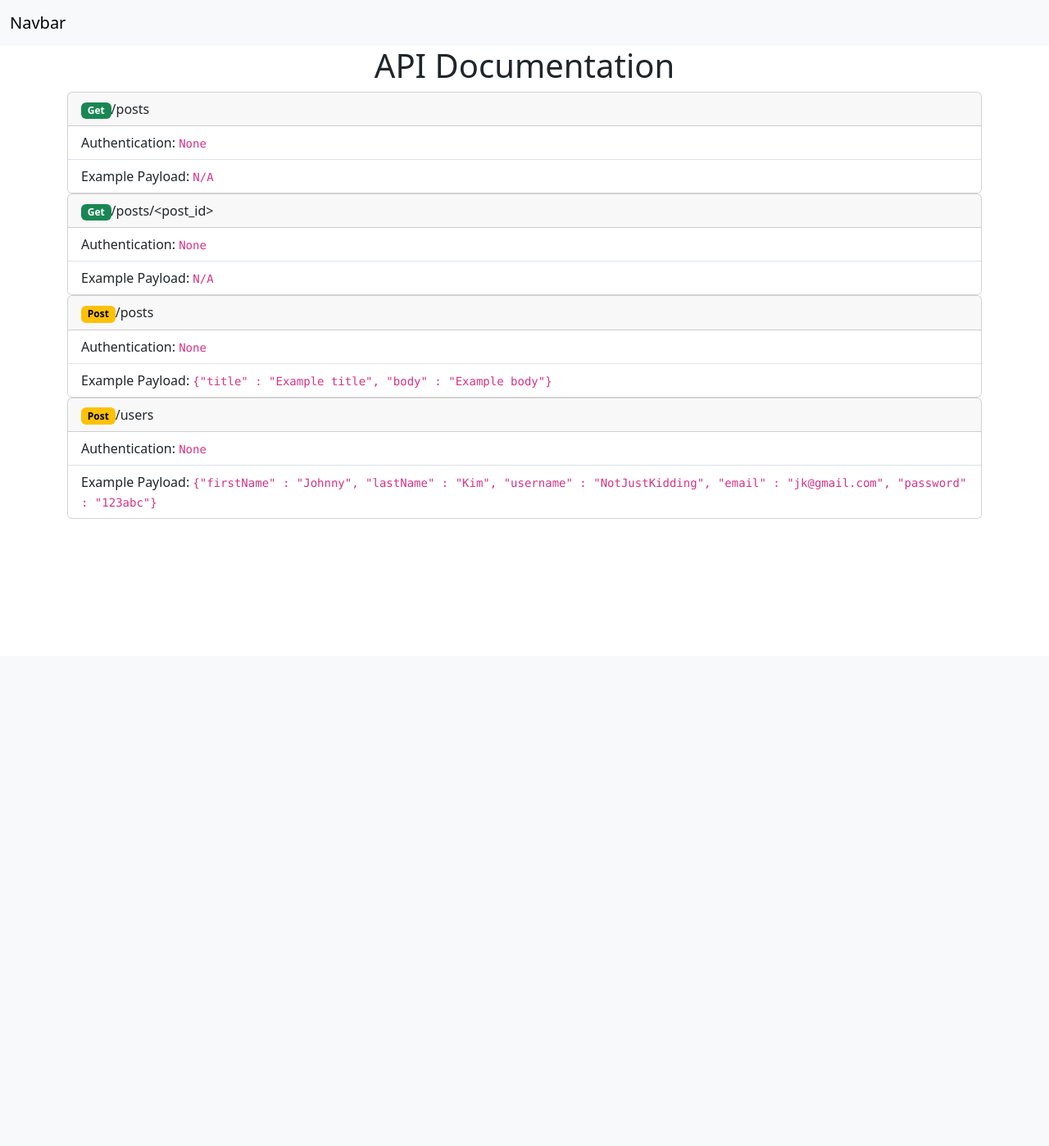
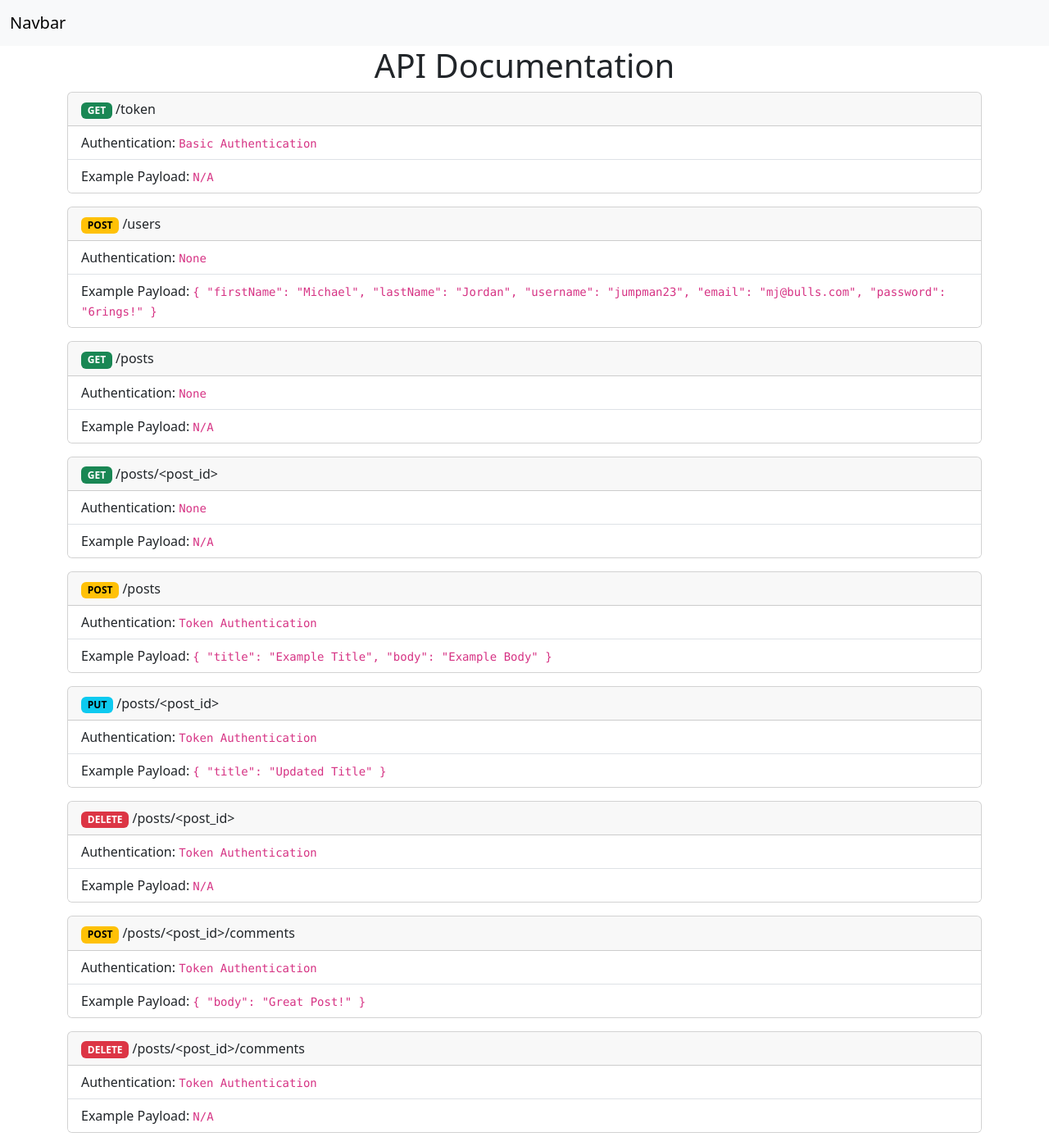
Before and after one commit to aidankahng/ct-06-flask-blog-api, a Flask app: page / in a window 1280 px wide. Shown: the whole page at 82% size. Before the commit the page ends 633 px from the top, so only its background shows below. Run offline with Flask 3, Linux system fonts and the light colour scheme.

Commit message:
updated main doc page

```diff
--- a/app/templates/index.html
+++ b/app/templates/index.html
@@ -1,6 +1,4 @@
-{% extends "layout.html" %}
-
-{% block body %}
+{% extends "layout.html" %} {% block body %}
 
 <div class="container">
     <div class="row">
@@ -8,48 +6,172 @@
             <h1 class="text-center">API Documentation</h1>
         </div>
     </div>
+
     <div class="row">
+        <!-- Get Token -->
         <div class="col-12">
-                <div class="card">
+            <div class="card mb-3">
                 <div class="card-header">
-                    <span class="badge text-bg-success">Get</span>/posts
+                    <span class="badge text-bg-success">GET</span> /token
                 </div>
                 <ul class="list-group list-group-flush">
-                        <li class="list-group-item">Authentication: <code>None</code></li>
-                        <li class="list-group-item">Example Payload: <code>N/A</code> </li>
+                    <li class="list-group-item">
+                        Authentication: <code>Basic Authentication</code>
+                    </li>
+                    <li class="list-group-item">
+                        Example Payload: <code>N/A</code>
+                    </li>
                 </ul>
             </div>
         </div>
+
+        <!-- Create User -->
         <div class="col-12">
-                <div class="card">
+            <div class="card mb-3">
                 <div class="card-header">
-                    <span class="badge text-bg-success">Get</span>/posts/&lt;post_id&gt;
+                    <span class="badge text-bg-warning">POST</span> /users
                 </div>
                 <ul class="list-group list-group-flush">
-                        <li class="list-group-item">Authentication: <code>None</code></li>
-                        <li class="list-group-item">Example Payload: <code>N/A</code> </li>
+                    <li class="list-group-item">
+                        Authentication: <code>None</code>
+                    </li>
+                    <li class="list-group-item">
+                        Example Payload:
+                        <code
+                            >{ "firstName": "Michael", "lastName": "Jordan",
+                            "username": "jumpman23", "email": "mj@bulls.com",
+                            "password": "6rings!" }</code
+                        >
+                    </li>
                 </ul>
             </div>
         </div>
+
+        <!-- Get Posts -->
         <div class="col-12">
-                <div class="card">
+            <div class="card mb-3">
                 <div class="card-header">
-                    <span class="badge text-bg-warning">Post</span>/posts
+                    <span class="badge text-bg-success">GET</span> /posts
                 </div>
                 <ul class="list-group list-group-flush">
-                        <li class="list-group-item">Authentication: <code>None</code></li>
-                        <li class="list-group-item">Example Payload: <code>{"title" : "Example title", "body" : "Example body"}</code> </li>
+                    <li class="list-group-item">
+                        Authentication: <code>None</code>
+                    </li>
+                    <li class="list-group-item">
+                        Example Payload: <code>N/A</code>
+                    </li>
                 </ul>
             </div>
         </div>
+
+        <!-- Get Post -->
         <div class="col-12">
-                <div class="card">
+            <div class="card mb-3">
                 <div class="card-header">
-                    <span class="badge text-bg-warning">Post</span>/users
+                    <span class="badge text-bg-success">GET</span>
+                    /posts/&lt;post_id&gt;
                 </div>
                 <ul class="list-group list-group-flush">
-                        <li class="list-group-item">Authentication: <code>None</code></li>
-                        <li class="list-group-item">Example Payload: <code>{"firstName" : "Johnny", "lastName" : "Kim", "username" : "NotJustKidding", "email" : "jk@gmail.com", "password" : "123abc"}</code> </li>
+                    <li class="list-group-item">
+                        Authentication: <code>None</code>
+                    </li>
+                    <li class="list-group-item">
+                        Example Payload: <code>N/A</code>
+                    </li>
+                </ul>
+            </div>
+        </div>
+
+        <!-- Create Post -->
+        <div class="col-12">
+            <div class="card mb-3">
+                <div class="card-header">
+                    <span class="badge text-bg-warning">POST</span> /posts
+                </div>
+                <ul class="list-group list-group-flush">
+                    <li class="list-group-item">
+                        Authentication: <code>Token Authentication</code>
+                    </li>
+                    <li class="list-group-item">
+                        Example Payload:
+                        <code
+                            >{ "title": "Example Title", "body": "Example Body"
+                            }</code
+                        >
+                    </li>
+                </ul>
+            </div>
+        </div>
+
+        <!-- Edit Post -->
+        <div class="col-12">
+            <div class="card mb-3">
+                <div class="card-header">
+                    <span class="badge text-bg-info">PUT</span>
+                    /posts/&lt;post_id&gt;
+                </div>
+                <ul class="list-group list-group-flush">
+                    <li class="list-group-item">
+                        Authentication: <code>Token Authentication</code>
+                    </li>
+                    <li class="list-group-item">
+                        Example Payload:
+                        <code>{ "title": "Updated Title" }</code>
+                    </li>
+                </ul>
+            </div>
+        </div>
+
+        <!-- Delete Post -->
+        <div class="col-12">
+            <div class="card mb-3">
+                <div class="card-header">
+                    <span class="badge text-bg-danger">DELETE</span>
+                    /posts/&lt;post_id&gt;
+                </div>
+                <ul class="list-group list-group-flush">
+                    <li class="list-group-item">
+                        Authentication: <code>Token Authentication</code>
+                    </li>
+                    <li class="list-group-item">
+                        Example Payload: <code>N/A</code>
+                    </li>
+                </ul>
+            </div>
+        </div>
+
+        <!-- Create Comment -->
+        <div class="col-12">
+            <div class="card mb-3">
+                <div class="card-header">
+                    <span class="badge text-bg-warning">POST</span>
+                    /posts/&lt;post_id&gt;/comments
+                </div>
+                <ul class="list-group list-group-flush">
+                    <li class="list-group-item">
+                        Authentication: <code>Token Authentication</code>
+                    </li>
+                    <li class="list-group-item">
+                        Example Payload: <code>{ "body": "Great Post!" }</code>
+                    </li>
+                </ul>
+            </div>
+        </div>
+
+        <!-- Delete Comment -->
+        <div class="col-12">
+            <div class="card mb-3">
+                <div class="card-header">
+                    <span class="badge text-bg-danger">DELETE</span>
+                    /posts/&lt;post_id&gt;/comments
+                </div>
+                <ul class="list-group list-group-flush">
+                    <li class="list-group-item">
+                        Authentication: <code>Token Authentication</code>
+                    </li>
+                    <li class="list-group-item">
+                        Example Payload: <code>N/A</code>
+                    </li>
                 </ul>
             </div>
         </div>
```
Lines whose indentation alone changed are shown as unchanged.
